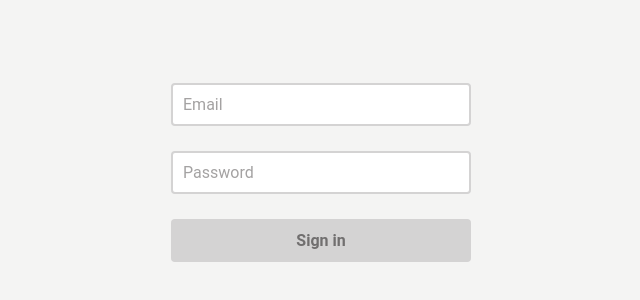
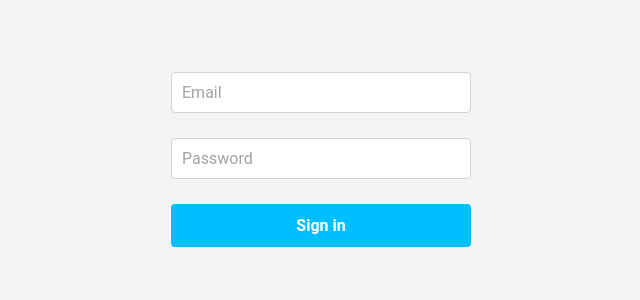
Before and after one commit to Arpo87/https-github.com-vanishing-point-studio-gp-resource, a React (Create React App) app in the folder frontend/: page /login in a window 1280 px wide. Shown: the part 228-528 px from the top of the page, without its empty margins (319-959 px from the left). Built offline with nearby package versions, Linux system fonts and the light colour scheme; what webfontloader would draw is missing.

Commit message:
Add apollo client

```diff
--- a/frontend/package.json
+++ b/frontend/package.json
@@ -3,12 +3,15 @@
   "version": "0.1.0",
   "private": true,
   "devDependencies": {
+    "apollo-boost": "^0.3.1",
     "d3-interpolate": "^1.3.2",
     "d3-selection": "^1.4.0",
     "d3-shape": "^1.3.5",
     "d3-transition": "^1.2.0",
+    "graphql": "^14.2.1",
     "node-sass": "^4.11.0",
     "react": "^16.8.4",
+    "react-apollo": "^2.5.5",
     "react-dom": "^16.8.4",
     "react-resize-detector": "^4.1.3",
     "react-router": "^5.0.0",
--- a/frontend/src/components/app/App.jsx
+++ b/frontend/src/components/app/App.jsx
@@ -1,5 +1,7 @@
 import React from 'react'
 import WebFont from 'webfontloader'
+import { ApolloClient, InMemoryCache, HttpLink } from 'apollo-boost'
+import { ApolloProvider } from 'react-apollo'
 import { BrowserRouter as Router, Switch, Route } from 'react-router-dom'
 import BrowserCheck from '../browser/BrowserCheck'
 import Frame from '../frame/Frame'
@@ -12,14 +14,21 @@ WebFont.load({
   },
 })
 
+const client = new ApolloClient({
+  link: new HttpLink({ uri: 'http://localhost:4000' }),
+  cache: new InMemoryCache(),
+})
+
 const App = () => (
   <BrowserCheck>
+    <ApolloProvider client={client}>
       <Router>
         <Switch>
           <Route path="/login" exact component={Login} />
           <Route path="/" component={Frame} />
         </Switch>
       </Router>
+    </ApolloProvider>
   </BrowserCheck>
 )
 
--- a/frontend/src/components/app/Base.scss
+++ b/frontend/src/components/app/Base.scss
@@ -21,9 +21,9 @@ button {
   user-select: none;
   font-family: $font-1;
   border: none;
-  background-color: $border-1;
+  background-color: deepskyblue;
   border-radius: 4px;
-  color: darken($text-2, 20%);
+  color: white;
   font-size: 16px;
   font-weight: 700;
   padding: 12px;
@@ -34,7 +34,6 @@ button {
 
   &.link {
     font-size: 14px;
-    font-weight: 400;
     text-transform: uppercase;
     padding: 3px 0;
     border-bottom: 1px solid $border-1;
@@ -55,7 +54,7 @@ a.plain {
 
 // Inputs
 input {
-  border: 2px solid $border-1;
+  border: 1px solid $border-1;
   border-radius: 4px;
   background-color: white;
   padding: 10px;
@@ -65,6 +64,13 @@ input {
 
   &::placeholder {
     color: $text-2;
+  }
+
+  &:-webkit-autofill,
+  &:-webkit-autofill:hover,
+  &:-webkit-autofill:focus,
+  &:-webkit-autofill:active {
+    box-shadow: 0 0 0 30px white inset !important;
   }
 }
 
--- a/frontend/src/components/app/Variables.scss
+++ b/frontend/src/components/app/Variables.scss
@@ -18,5 +18,6 @@ $white-transparent: rgba(255, 255, 255, 0.98);
 $font-1: Roboto, sans-serif;
 
 $shadow-1: 0 2px 10px rgba(0, 0, 0, 0.15);
+$shadow-2: 0 1px 4px rgba(0, 0, 0, 0.1);
 
 $bezier-1: cubic-bezier(0.25, 0.8, 0.25, 1);
--- a/frontend/src/components/login/Login.jsx
+++ b/frontend/src/components/login/Login.jsx
@@ -1,13 +1,32 @@
 import React from 'react'
+import { Mutation } from 'react-apollo'
+import { gql } from 'apollo-boost'
 import './Login.scss'
+
+const loginMutation = gql`
+  mutation loginMutation($email: String!, $password: String!) {
+    login(email: $email, password: $password) {
+      token
+    }
+  }
+`
 
 class Login extends React.Component {
   state = { email: '', password: '' }
 
   render() {
     return (
+      <Mutation mutation={loginMutation} variables={this.state}>
+        {(signup, { loading }) => (
           <div className="login-page">
-        <form noValidate onSubmit={this.handleSubmit}>
+            <form
+              noValidate
+              onSubmit={async e => {
+                e.preventDefault()
+                await signup()
+                this.setState({ email: '', password: '' })
+              }}
+            >
               <input
                 type="email"
                 name="email"
@@ -24,17 +43,15 @@ class Login extends React.Component {
                 value={this.state.password}
                 onChange={this.handleInputChange}
               />
-          <button type="submit">Sign in</button>
+              <button type="submit">{loading ? 'Signing in...' : 'Sign in'}</button>
             </form>
           </div>
+        )}
+      </Mutation>
     )
   }
 
   handleInputChange = e => this.setState({ [e.target.name]: e.target.value })
-
-  handleSubmit = e => {
-    e.preventDefault()
-  }
 }
 
 export default Login
--- a/frontend/src/components/login/Login.scss
+++ b/frontend/src/components/login/Login.scss
@@ -4,16 +4,18 @@
   flex-direction: column;
   align-items: center;
   justify-content: center;
+  padding: 20px;
 
   form {
     display: flex;
     flex-direction: column;
     align-items: stretch;
     width: 300px;
+    max-width: 100%;
 
-    input:not(:first-child),
+    input,
     button {
-      margin-top: 25px;
+      margin-bottom: 25px;
     }
   }
 }
```
Also changed, not shown: 1 other file (tests, documents, lock files or other folders). Lines whose indentation alone changed are shown as unchanged.
